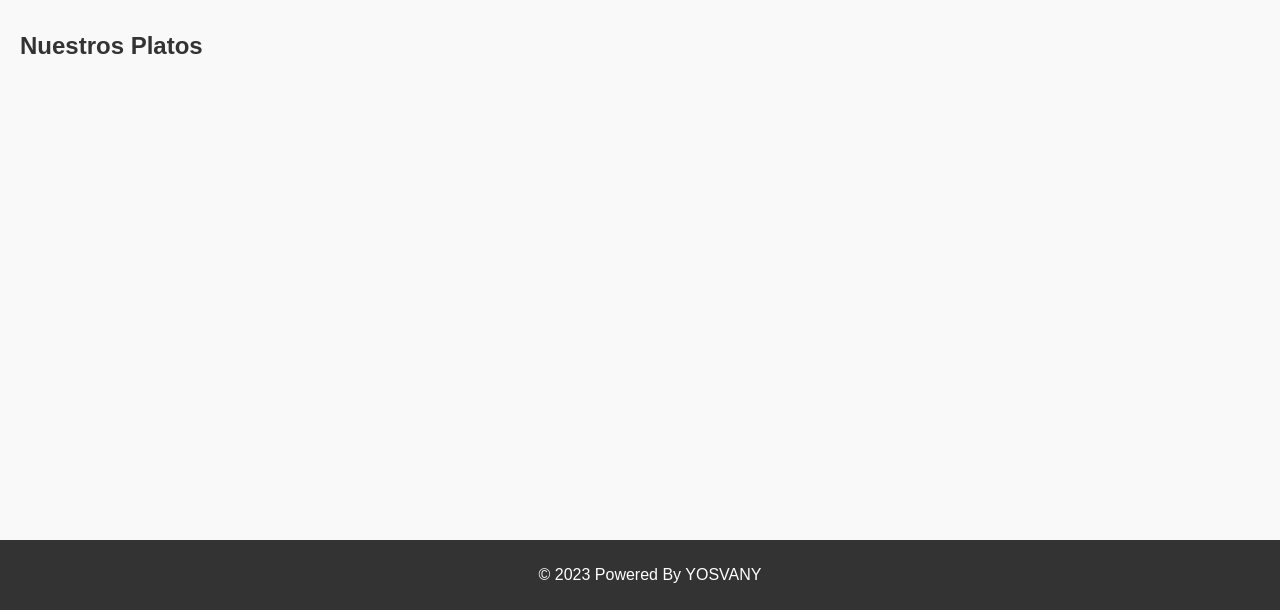
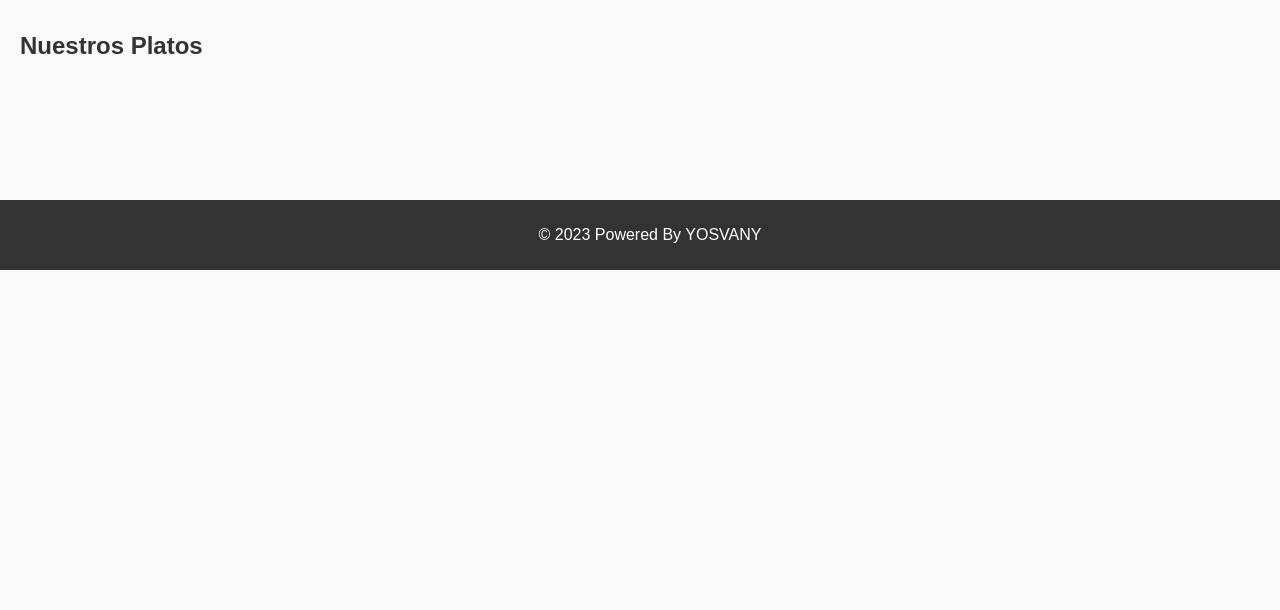
Before and after one commit to Yosva1234/menu-restaurant-beta, a PHP site: page /bebidas.html in a window 1280 px wide. Shown: the part 190-800 px from the top of the page. Run offline with PHP 8.4, Linux system fonts and the light colour scheme.

Commit message:
coliciones arregladas en el css

```diff
--- a/public/styles.css
+++ b/public/styles.css
@@ -15,6 +15,7 @@ header {
 
 main {
   padding: 20px;
+  margin-bottom: 60px; /* Margen inferior para el footer */
 }
 
 #menu {
@@ -24,8 +25,9 @@ main {
 
 #platos-container {
   display: grid;
-  grid-template-columns: repeat(auto-fit, minmax(100%, 100%));
+  grid-template-columns: repeat(auto-fit, minmax(250px, 1fr)); /* Columnas ajustables */
   gap: 20px;
+  padding: 20px;
 }
 
 .plato {
@@ -34,6 +36,7 @@ main {
   border-radius: 8px;
   padding: 15px;
   box-shadow: 0 2px 4px rgba(0, 0, 0, 1);
+  margin-bottom: 20px; /* Margen inferior entre platos */
 }
 
 .plato h3 {
@@ -53,10 +56,10 @@ footer {
   color: white;
   text-align: center;
   padding: 10px;
-  position: fixed;
-  bottom: 0;
+  position: relative; /* Cambia fixed a relative */
   width: 100%;
 }
+
 /* Estilos generales del menú */
 .menu {
   list-style: none;
@@ -81,8 +84,7 @@ footer {
   background-color: #555;
 }
 
-  h1
-  {
-    font-family: 'Lato', sans-serif; /* Aplica la fuente Lato */
-    font-weight: 700; /* Negrita para el h1 */
+h1 {
+  font-family: 'Lato', sans-serif; /* Aplica la fuente Lato */
+  font-weight: 700; /* Negrita para el h1 */
 }
```
